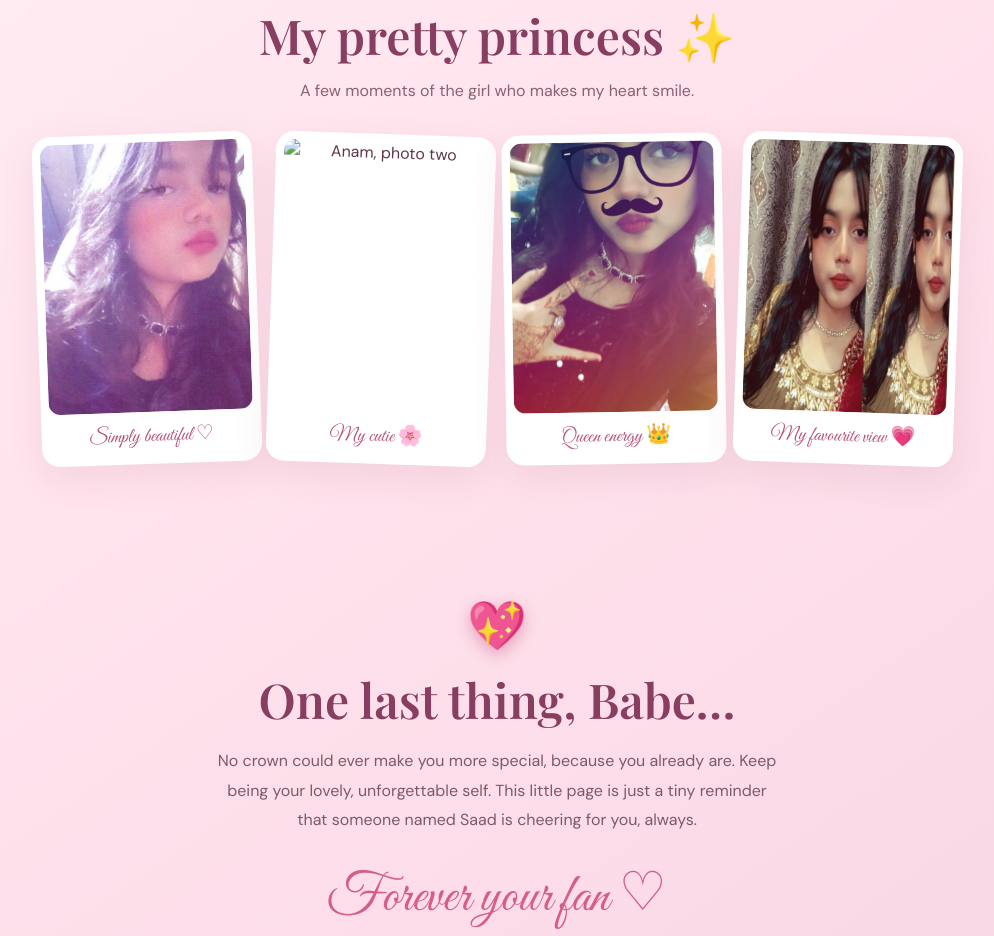
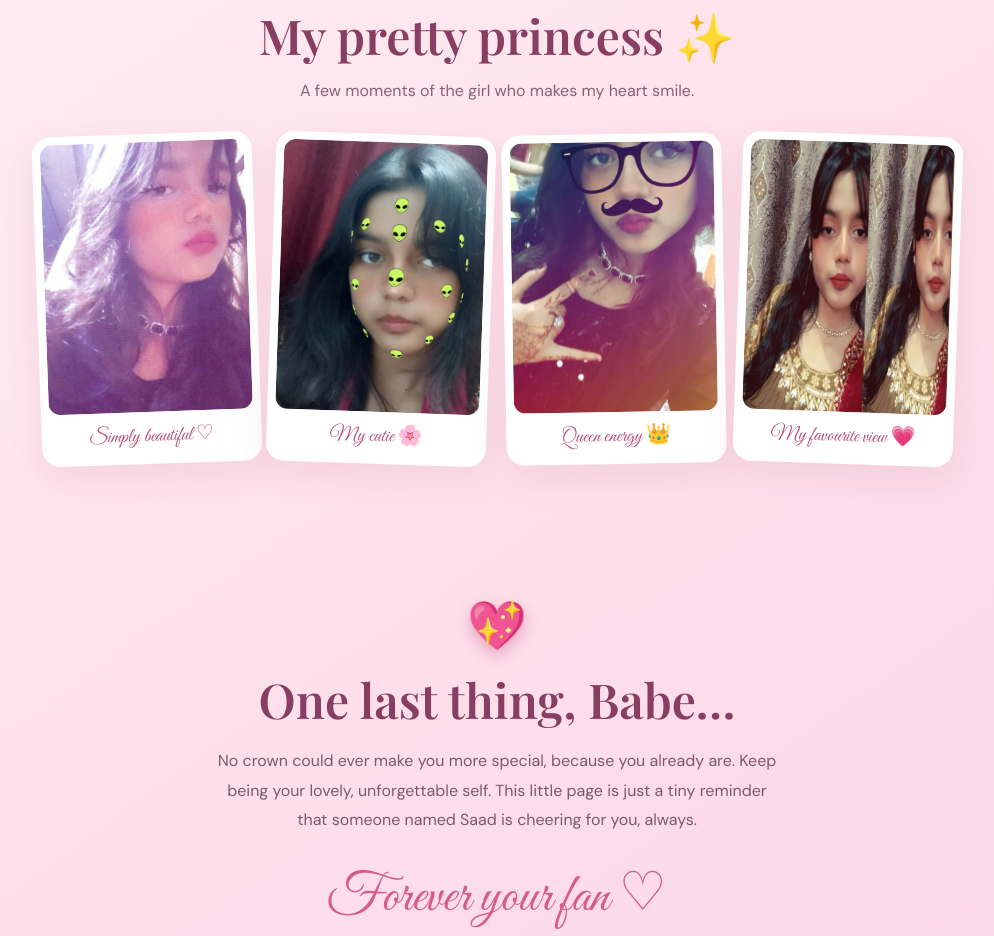
Before and after one commit to msgameraaaa-crypto/anam-princess-day1, a plain HTML site: page index.html in a window 1280 px wide. Shown: the part 891-1827 px from the top of the page, without its empty margins (143-1137 px from the left). Drawn offline with nearby package versions, Linux system fonts and the light colour scheme.

Commit message:
index.html

```diff
--- a/index.html
+++ b/index.html
@@ -34,7 +34,7 @@
  <p class="sub">A few moments of the girl who makes my heart smile.</p>
  <div class="photos">
   <figure class="photo" style="--tilt:-2deg"><img src="anam-1.png" alt="Anam, photo one"><figcaption>Simply beautiful ♡</figcaption></figure>
-  <figure class="photo" style="--tilt:2deg"><img src="anam-2.png" alt="Anam, photo two"><figcaption>My cutie 🌸</figcaption></figure>
+  <figure class="photo" style="--tilt:2deg"><img src="anam-2.jpg" alt="Anam, photo two"><figcaption>My cutie 🌸</figcaption></figure>
   <figure class="photo" style="--tilt:-1deg"><img src="anam-3.png" alt="Anam, photo three"><figcaption>Queen energy 👑</figcaption></figure>
   <figure class="photo" style="--tilt:2deg"><img src="anam-4.png" alt="Anam, photo four"><figcaption>My favourite view 💗</figcaption></figure>
  </div>
```
